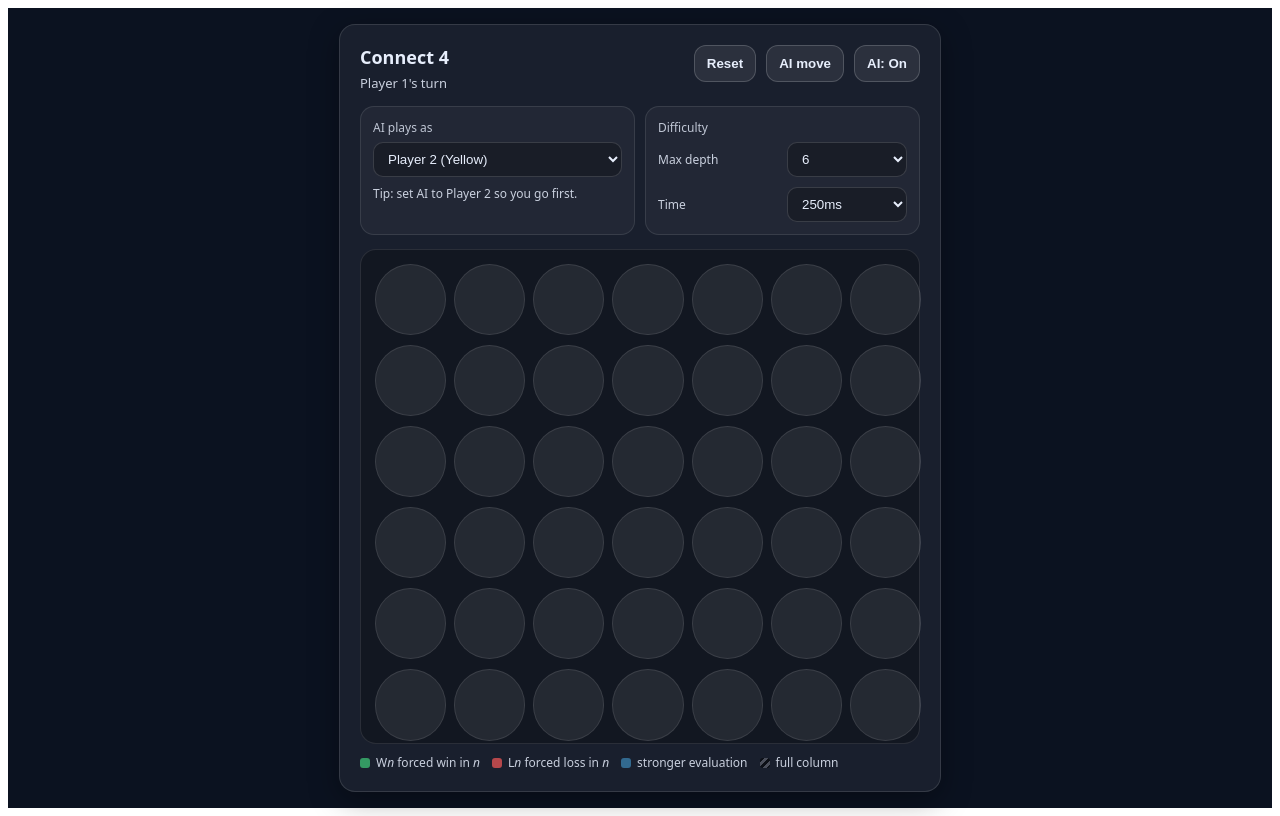
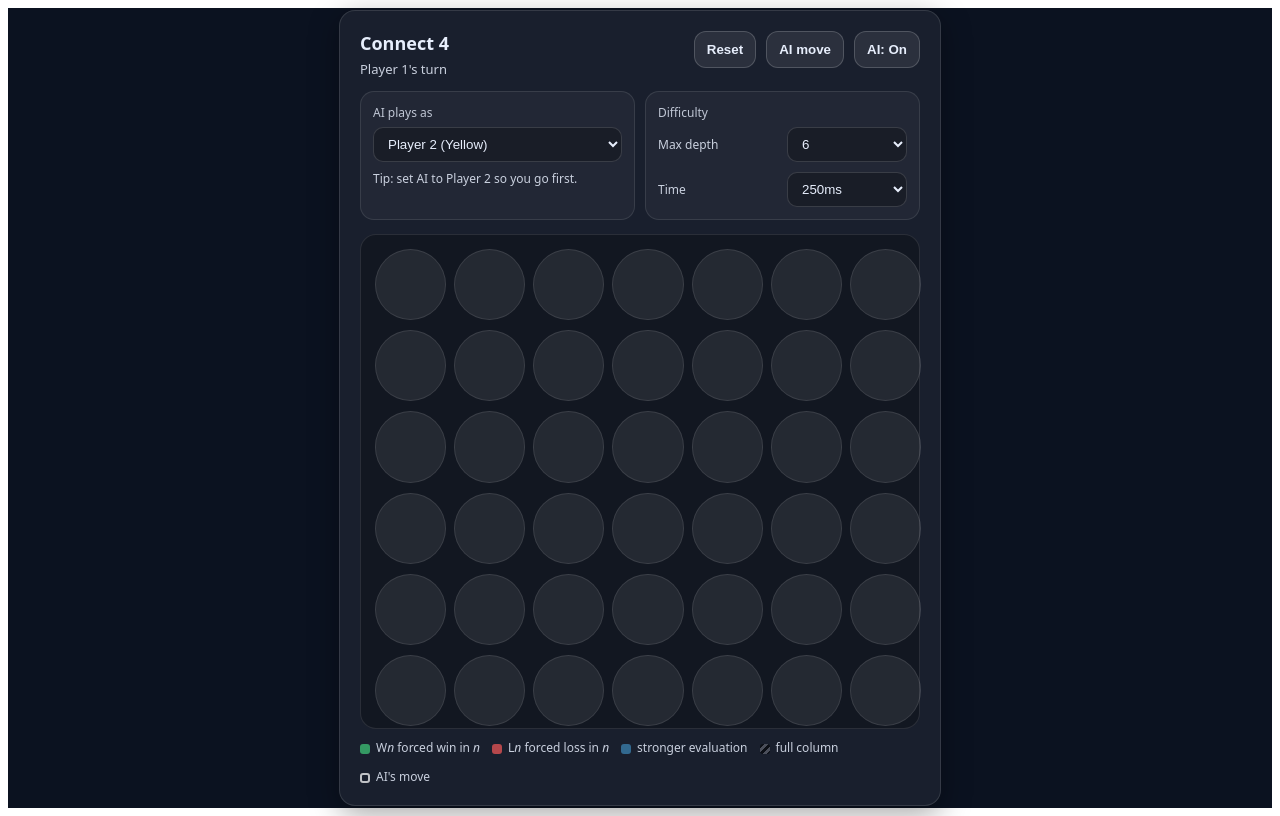
Before and after one commit to sha-rar/connect4-ai-heatmap, a React (Vite) app in the folder apps/web/: page / in a window 1280 px wide. Built offline with nearby package versions, Linux system fonts and the light colour scheme.

Commit message:
feat(web): highlight the AI's chosen column in the heatmap

```diff
--- a/apps/web/src/App.tsx
+++ b/apps/web/src/App.tsx
@@ -69,7 +69,10 @@ export default function App() {
     return `Player ${currentPlayer}'s turn`;
   }, [status, winner, currentPlayer]);
 
-  const heat = useMemo(() => classifyColumns(board, columnScores), [board, columnScores]);
+  // Column the AI last played; its score is always the best in columnScores.
+  const [aiCol, setAiCol] = useState<number | null>(null);
+
+  const heat = useMemo(() => classifyColumns(board, columnScores, aiCol), [board, columnScores, aiCol]);
 
   function reset() {
     setBoard(makeEmptyBoard());
@@ -77,6 +80,7 @@ export default function App() {
     setWinner(0);
     setStatus("playing");
     setColumnScores(Array(COLS).fill(null));
+    setAiCol(null);
     setAiInfo(null);
     setAiError(null);
     setAiBusy(false);
@@ -136,6 +140,7 @@ export default function App() {
 
       setAiError(null);
       setColumnScores(resp.columnScores);
+      setAiCol(resp.bestCol);
       setAiInfo({
         nodes: resp.nodes,
         ms: resp.ms,
@@ -177,6 +182,7 @@ export default function App() {
 
     // Clear heatmap on human move
     setColumnScores(Array(COLS).fill(null));
+    setAiCol(null);
     setAiInfo(null);
 
     const nextBoard = res.board;
@@ -430,6 +436,7 @@ export default function App() {
                   style={{
                     ...styles.colButton,
                     ...columnColours(h),
+                    boxShadow: h.chosen ? "inset 0 0 0 2px rgba(255,255,255,0.85)" : undefined,
                     cursor: illegal ? "not-allowed" : "pointer",
                     opacity: status === "playing" && !aiBusy ? 1 : 0.65
                   }}
@@ -481,6 +488,10 @@ export default function App() {
             />
             full column
           </span>
+          <span>
+            <span style={{ ...styles.swatch, boxShadow: "inset 0 0 0 2px rgba(255,255,255,0.85)" }} />
+            AI's move
+          </span>
         </div>
       </div>
     </div>
--- a/apps/web/src/lib/heatmap.ts
+++ b/apps/web/src/lib/heatmap.ts
@@ -19,6 +19,8 @@ export type ColumnHeat = {
   intensity: number;
   /** For win/loss: moves the winning side needs, counting the next move as 1. */
   movesToMate: number | null;
+  /** True for the column the AI played; it always has the best score. */
+  chosen: boolean;
 };
 
 /** Convert plies-to-mate into moves made by the side that wins. */
@@ -26,13 +28,18 @@ function movesFromPlies(plies: number): number {
   return Math.max(1, Math.ceil(plies / 2));
 }
 
-export function classifyColumns(board: Board, scores: Array<number | null>): ColumnHeat[] {
+export function classifyColumns(
+  board: Board,
+  scores: Array<number | null>,
+  chosenCol: number | null = null
+): ColumnHeat[] {
   const heats: ColumnHeat[] = scores.map((score, col) => {
-    if (!isLegalMove(board, col)) return { kind: "illegal", score: null, intensity: 0, movesToMate: null };
-    if (score === null) return { kind: "unscored", score, intensity: 0, movesToMate: null };
-    if (isWinScore(score)) return { kind: "win", score, intensity: 0, movesToMate: movesFromPlies(pliesToMate(score)) };
-    if (isLossScore(score)) return { kind: "loss", score, intensity: 0, movesToMate: movesFromPlies(pliesToMate(score)) };
-    return { kind: "heuristic", score, intensity: 0, movesToMate: null };
+    const base = { score, intensity: 0, movesToMate: null, chosen: col === chosenCol };
+    if (!isLegalMove(board, col)) return { ...base, kind: "illegal", score: null };
+    if (score === null) return { ...base, kind: "unscored" };
+    if (isWinScore(score)) return { ...base, kind: "win", movesToMate: movesFromPlies(pliesToMate(score)) };
+    if (isLossScore(score)) return { ...base, kind: "loss", movesToMate: movesFromPlies(pliesToMate(score)) };
+    return { ...base, kind: "heuristic" };
   });
 
   // Normalise heuristic columns only, so mate scores do not flatten the range.
@@ -50,6 +57,11 @@ export function classifyColumns(board: Board, scores: Array<number | null>): Col
 
 /** Tooltip / accessible description for a column. `col` is zero-based. */
 export function describeColumn(heat: ColumnHeat, col: number): string {
+  const text = describeKind(heat, col);
+  return heat.chosen ? `${text} (AI's move)` : text;
+}
+
+function describeKind(heat: ColumnHeat, col: number): string {
   const name = `Column ${col + 1}`;
   const plural = (n: number) => (n === 1 ? "move" : "moves");
   switch (heat.kind) {
```
Also changed, not shown: 1 other file (tests, documents, lock files or other folders).
